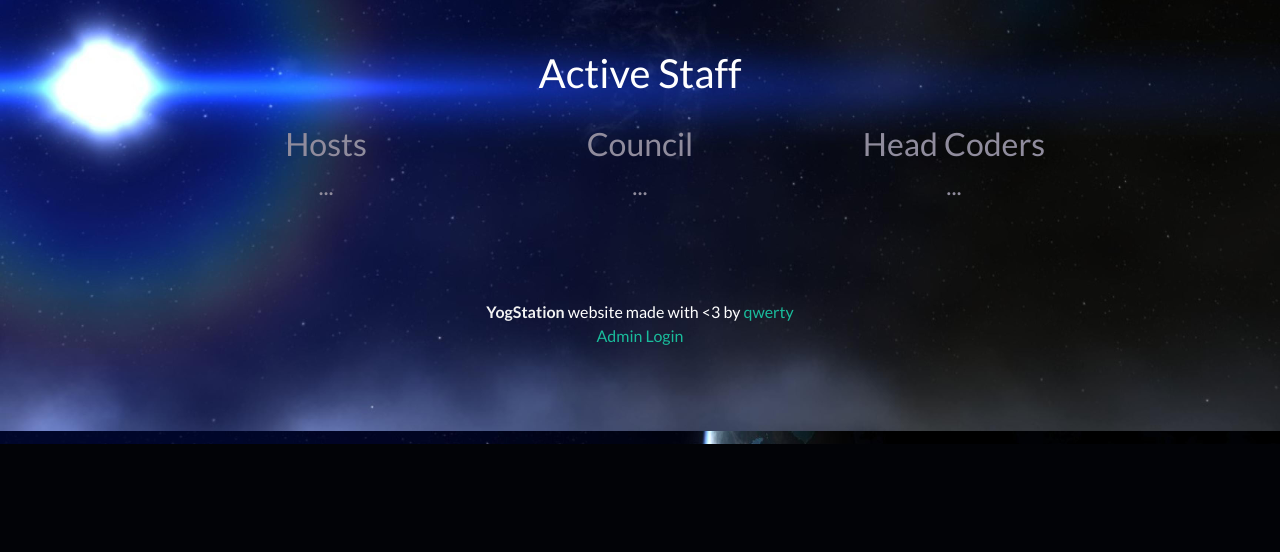
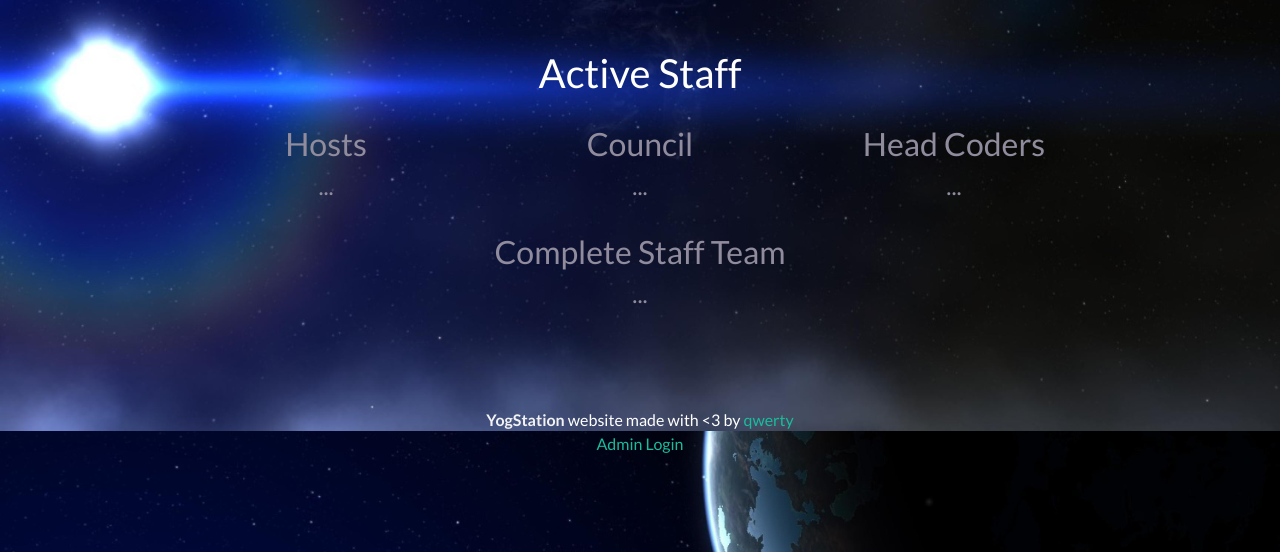
Before and after one commit to yogstation13/Yogstation.net, a Python web app: template yogsite/templates/home.html in a window 1280 px wide. Shown: the part 369-921 px from the top of the page. Before the commit the page ends 813 px from the top, so only its background shows below. Run offline with Jinja, Linux system fonts and the light colour scheme; the template is opened without the code that fills it, so the values that code supplies are empty; some libraries are stand-ins or nearby versions.

Commit message:
add complete staff team list to frontpage

```diff
--- a/config.yml
+++ b/config.yml
@@ -119,6 +119,7 @@ library:
 xenforo:
   apiurl: "https://forums.yogstation.net/api"
   group_ids: # For the sole purpose of getting them for the homepage. If these IDs magically change? Oops. Completely arbitrary.
+    staff: 28
     host: 43
     council: 8
     headcoder: 30
--- a/yogsite/templates/home.html
+++ b/yogsite/templates/home.html
@@ -103,8 +103,20 @@
 						</p>
 					</div>
 				</div>
+
+
+				<div class="is-fullwidth has-text-centered">
+					<h3 class="has-text-grey-light is-size-3">Complete Staff Team</h3>
+					<span v-cloak class="is-size-5" v-for="member in staff.staff" style="margin: 0px 5px;">
+						${ member | capitalize }
+					</span>
+					<p v-cloak class="has-text-grey-light is-size-4" v-if="!('headcoder' in staff)">
+						...
+					</p>
+				</div>
 			</div>
 		</div>
 
+
 	</div>
 {% endblock %}
--- a/yogsite/util/xenforo.py
+++ b/yogsite/util/xenforo.py
@@ -94,10 +94,11 @@ def get_xenforo_users_from_groups(group_ids):
 
 @cached(cache=TTLCache(ttl=36000, maxsize=1)) # 10 hour cache because screw doing a ton of http requests a ton of times
 def get_frontpage_staff():
-	frontpage_staff = get_xenforo_users_from_groups([cfg.get("xenforo.group_ids.host"), cfg.get("xenforo.group_ids.council"), cfg.get("xenforo.group_ids.headcoder")])
+	frontpage_staff = get_xenforo_users_from_groups([cfg.get("xenforo.group_ids.staff"), cfg.get("xenforo.group_ids.host"), cfg.get("xenforo.group_ids.council"), cfg.get("xenforo.group_ids.headcoder")])
 
 	sorted_frontpage_staff = {}
 
+	sorted_frontpage_staff["staff"] = [user.ckey for user in frontpage_staff if user.has_group(cfg.get("xenforo.group_ids.staff"))]
 	sorted_frontpage_staff["host"] = [user.ckey for user in frontpage_staff if user.has_group(cfg.get("xenforo.group_ids.host"))]
 	sorted_frontpage_staff["council"] = [user.ckey for user in frontpage_staff if user.has_group(cfg.get("xenforo.group_ids.council"))]
 	sorted_frontpage_staff["headcoder"] = [user.ckey for user in frontpage_staff if user.has_group(cfg.get("xenforo.group_ids.headcoder"))]
```
